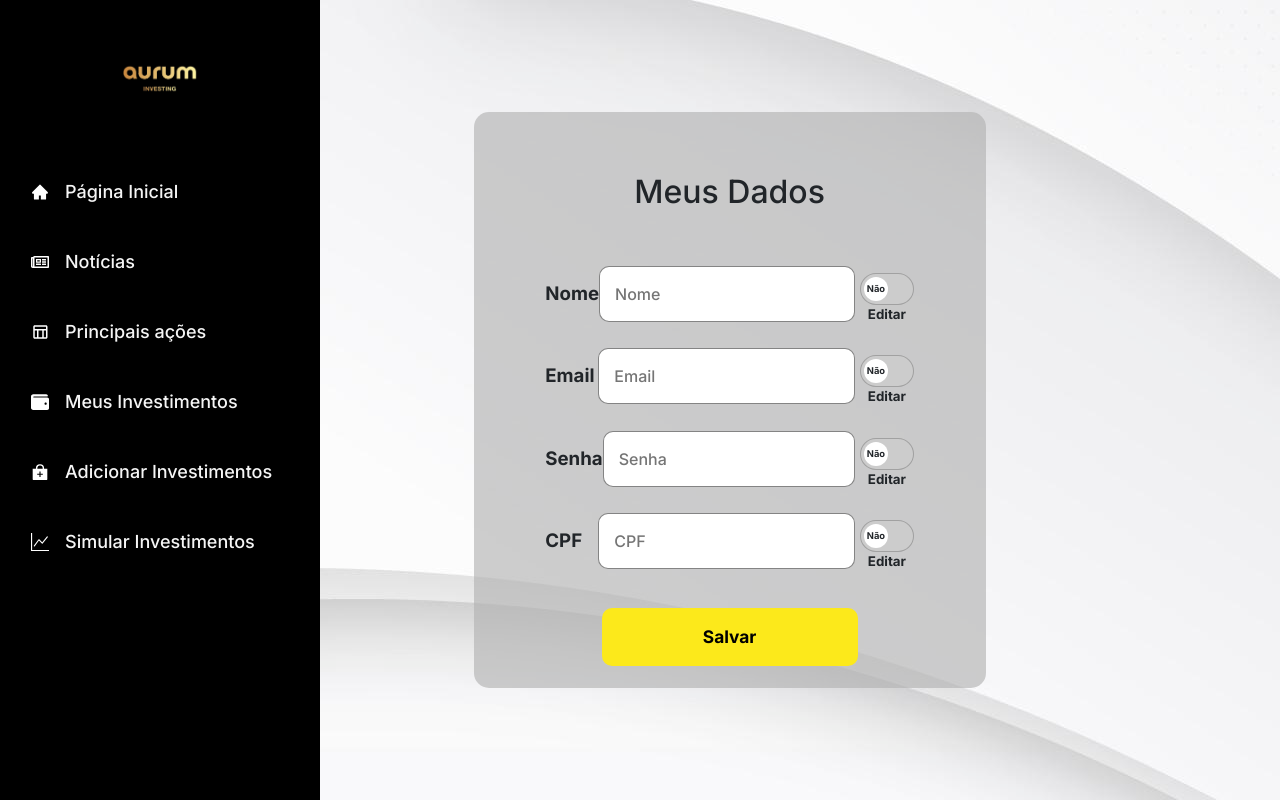
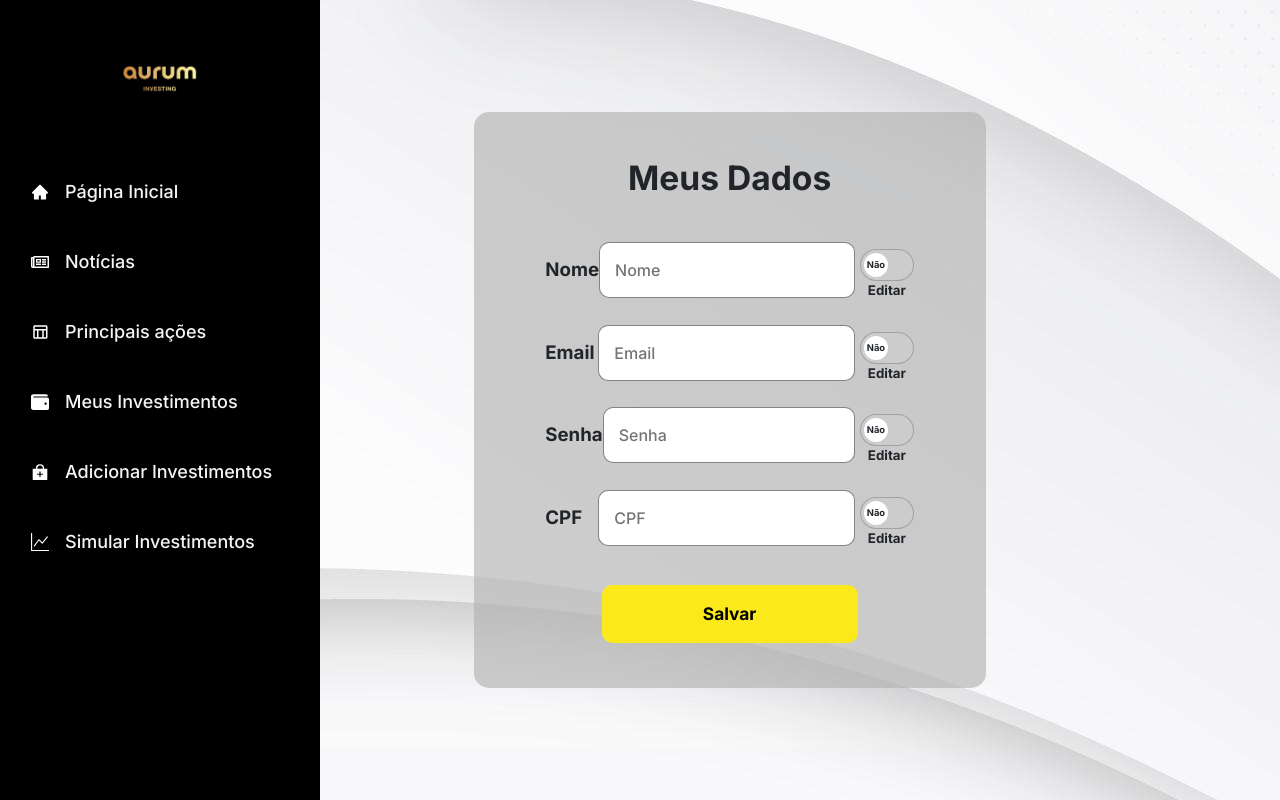
Before and after one commit to joaopflausino/Aurum-Front, a React (Create React App) app: page /md in a window 1280 px wide. Built offline with nearby package versions, Linux system fonts and the light colour scheme.

Commit message:
arrumando formato

```diff
--- a/src/Pages/account/account.css
+++ b/src/Pages/account/account.css
@@ -21,8 +21,9 @@
 }
 
 .h1-meus-dados{
-    font-size: 2em;
-    margin: 12% 0px 8% 0px;
+    font-size: 2.1em;
+    font-weight: 700;
+    margin: 9% 0px 6% 0px;
 }
 
 .texto-e-input-md{
--- a/src/Pages/registration/registration.css
+++ b/src/Pages/registration/registration.css
@@ -32,6 +32,7 @@
     background: #b2b2b2a2;
     border:none;
     border-radius: 15px;
+    box-sizing: border-box;
     flex-direction: column;
 }
 
@@ -59,7 +60,7 @@
     font-size: 12pt;
     outline: none;
     box-sizing: border-box;
-    margin-bottom: 15px;
+    margin-bottom: 10px;
 }
 
 .h1-cadastro{
@@ -69,7 +70,7 @@
 .botao-cadastrar{
     width: 50%;
     padding: 16px 0px;
-    margin: 25px;
+    margin: 1vw;
     border:none;
     border-radius: 10px;
     outline: none;
```
